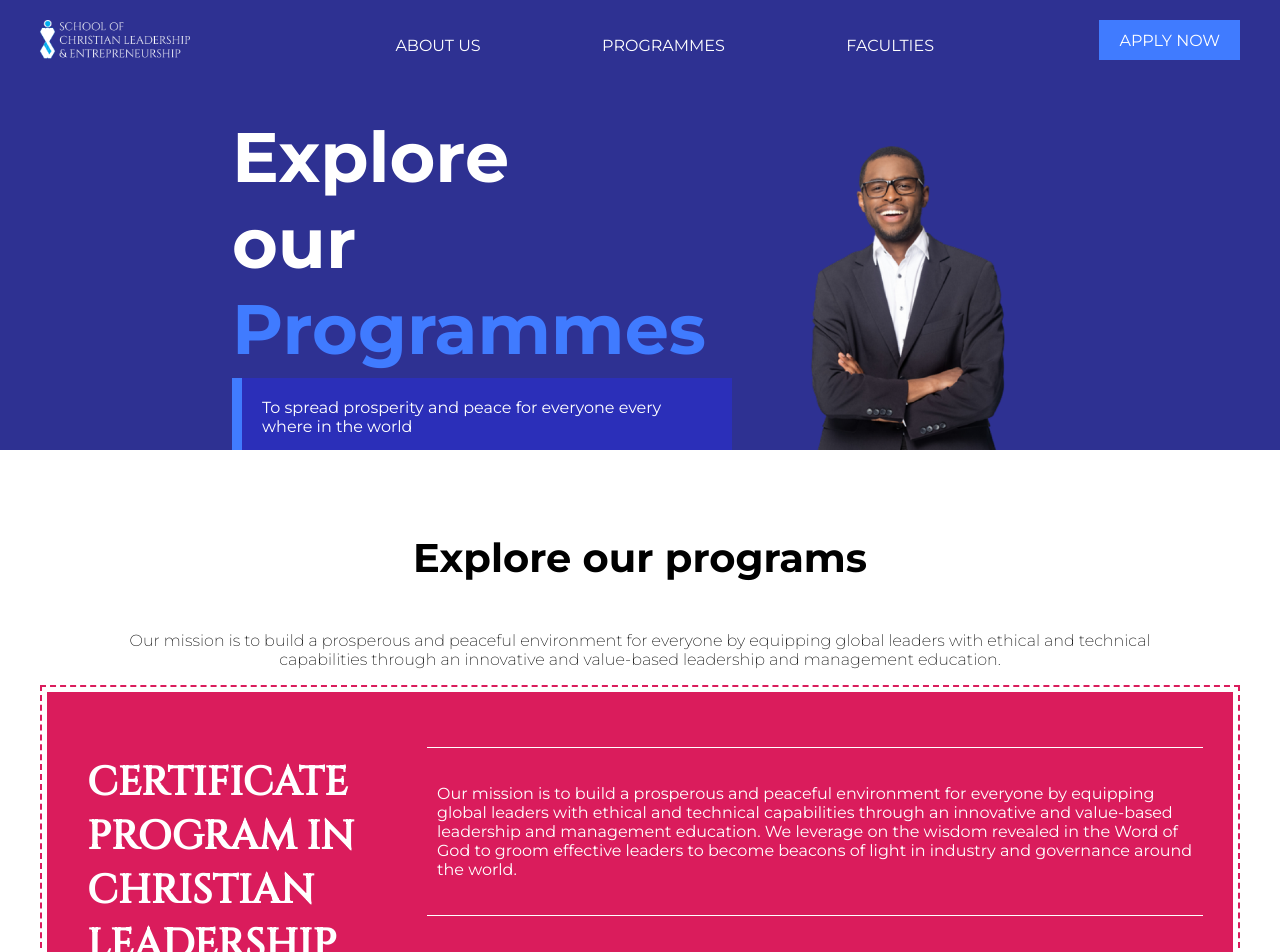
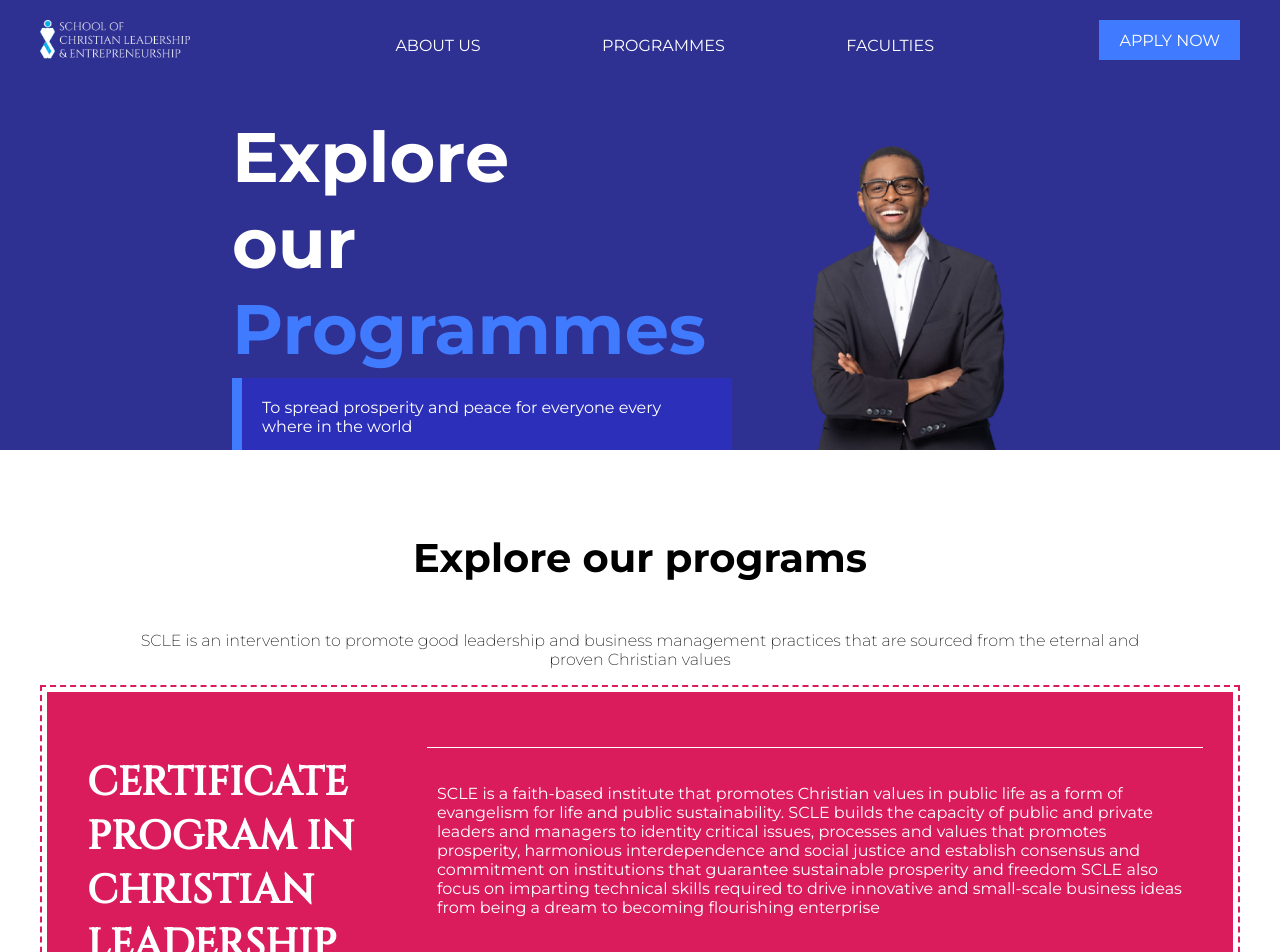
Before and after one commit to inedjosh/scle, a Next.js app: page /programmes in a window 1280 px wide. Shown: the top 952 px of the page. Built offline with nearby package versions, Linux system fonts and the light colour scheme.

Commit message:
adding corrections

```diff
--- a/pages/index.js
+++ b/pages/index.js
@@ -95,7 +95,7 @@ export default function Home() {
        </div>
        <div className={styles.programme}>
        <div className={styles.backgroundHeading}>
-         <h3 className={styles.headingText}>Our programmes</h3>
+         <h3 className={styles.headingText}>Our Mission</h3>
          {/* <div className={styles.headingBtn}>
            Learn more
          </div> */}
@@ -109,9 +109,9 @@ export default function Home() {
         />
          </div>
         <div className={styles.overlap}>
-         <div>
+         {/* <div>
             <h2 className={styles.overlapHeading}>certificate program in christian leadership</h2>
-         </div>
+         </div> */}
          <div className={styles.overlapTextDiv}>
            <p className={styles.overlapText}>Our mission is to build a prosperous and peaceful environment for everyone by equipping global leaders with ethical and technical capabilities through an innovative and value-based leadership and management education. We leverage on the wisdom revealed in the Word of God to groom effective leaders to become beacons of light in industry and governance around the world.   </p>
          </div>
--- a/pages/programmes.js
+++ b/pages/programmes.js
@@ -39,7 +39,8 @@ function programmes() {
             </div>
             <div className={styles.explore}>
                 <h2 className={styles.exploreHeading}>Explore our programs</h2>
-                <p className={styles.exploreText}>Our mission is to build a prosperous and peaceful environment for everyone by equipping global leaders with ethical and technical capabilities through an innovative and value-based leadership and management education.  </p>
+                <p className={styles.exploreText}>SCLE is an intervention to promote good leadership and business management practices that are sourced from the eternal and proven Christian values
+ </p>
             </div>
     <div>
     <div className={styles.certificateImageDiv}>
@@ -51,7 +52,13 @@ function programmes() {
          </div>
         <div>
              <div className={styles.overlapTextDiv}>
-           <p className={styles.overlapText}>Our mission is to build a prosperous and peaceful environment for everyone by equipping global leaders with ethical and technical capabilities through an innovative and value-based leadership and management education. We leverage on the wisdom revealed in the Word of God to groom effective leaders to become beacons of light in industry and governance around the world.</p>
+           <p className={styles.overlapText}>
+
+SCLE is a faith-based institute that promotes Christian values in public life as a form of evangelism for life and public sustainability.
+SCLE builds the capacity of public and private leaders and managers to identity critical issues, processes and values that promotes prosperity, harmonious interdependence and social justice and establish consensus and commitment on institutions that guarantee sustainable prosperity and freedom
+SCLE also focus on imparting technical skills required to drive innovative and small-scale business ideas from being a dream to becoming flourishing enterprise
+
+          </p>
          </div>
          <div className={styles.overlapList}>
            <p className={styles.listOverlap}><AiOutlineCalendar className={styles.whiteColor}/> 3 Months</p>
--- a/styles/Home.module.css
+++ b/styles/Home.module.css
@@ -255,7 +255,7 @@ position: relative;
 .overlapTextDiv{
   font-family: 'Montserrat', sans-serif;
   padding: 30px 10px;
-  border-top: 1px solid white;
+  /* border-top: 1px solid white; */
   border-bottom: 1px solid white;
   margin: 0 30px;
 }
--- a/styles/about.module.css
+++ b/styles/about.module.css
@@ -438,7 +438,8 @@ width: 350px
     padding: 45px 30px;
     text-align: center;
     background: #FFD2DD;
-    opacity: .7;
+    opacity: .9;
+    color: black;
   font-family: 'Montserrat', sans-serif;
   display: flex;
   justify-content: center;
```
